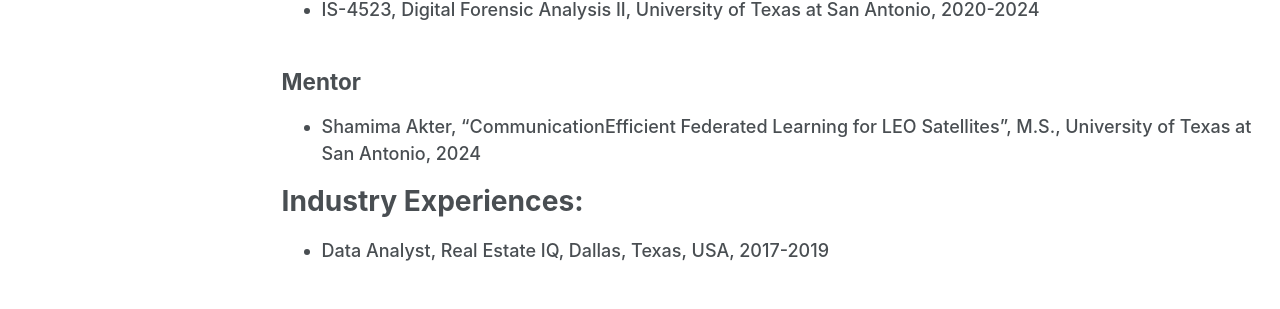
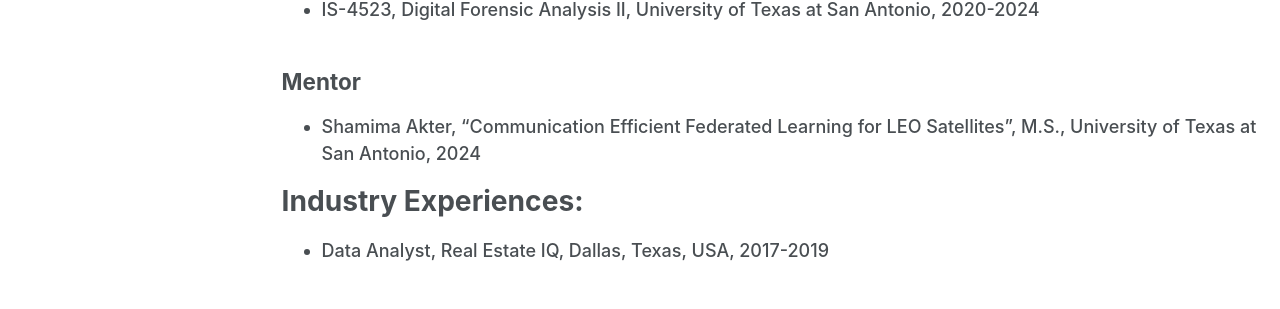
Before and after one commit to Yu-Zhang-Eugene/yu-zhang-eugene.github.io, a Jekyll site: the page built from _pages/work.md, in a window 1280 px wide and 1272 px high. Shown: the part 617-926 px from the top of the window. Built offline with Jekyll 4.4.1, drawn with Linux system fonts in a browser that asks for light colours; some web fonts are replaced.

Commit message:
Fix formatting of mentor project title

```diff
--- a/_pages/work.md
+++ b/_pages/work.md
@@ -26,7 +26,7 @@ Teaching Assistant
 
 Mentor
 ------
-- Shamima Akter, "CommunicationEfficient Federated Learning for LEO Satellites", M.S., University of Texas at San Antonio, 2024
+- Shamima Akter, "Communication Efficient Federated Learning for LEO Satellites", M.S., University of Texas at San Antonio, 2024
 
 Industry Experiences:
 ======
```
